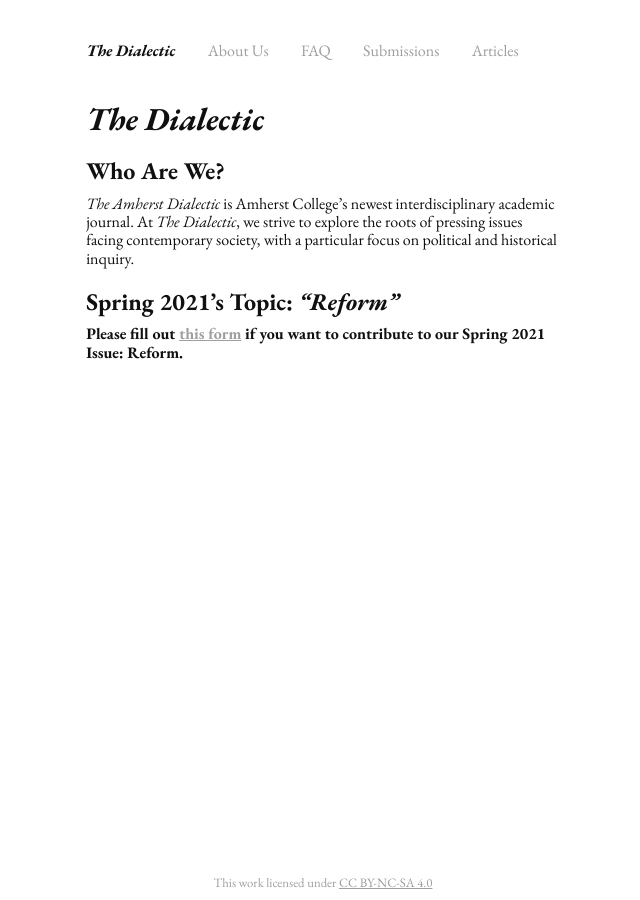
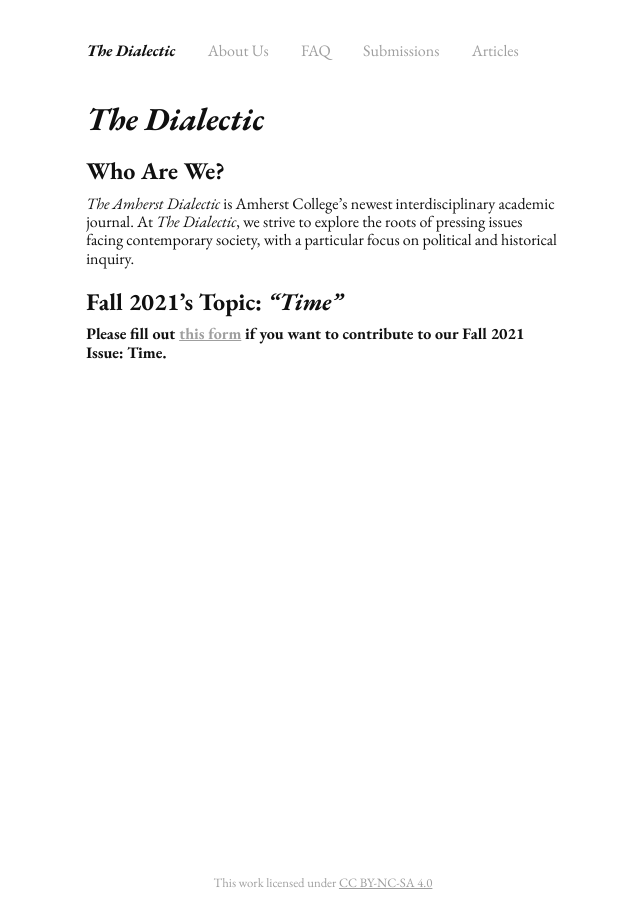
Before and after one commit to the-dialectic/amherstdialectic.com, a Jekyll site: the page built from index.md, in a window 1280 px wide. Shown: the whole page, without its empty margins (317-957 px from the left). Built offline with Jekyll 4.4.1, drawn with Linux system fonts in a browser that asks for light colours.

Commit message:
fall2021

```diff
--- a/index.md
+++ b/index.md
@@ -10,6 +10,6 @@ permalink: /
 
 _The Amherst Dialectic_ is Amherst College’s newest interdisciplinary academic journal. At _The Dialectic_, we strive to explore the roots of pressing issues facing contemporary society, with a particular focus on political and historical inquiry.
 
-## Spring 2021's Topic: _"Reform"_
+## Fall 2021's Topic: _"Time"_
 
-**Please fill out [this form](https://forms.gle/wc5y3YmSHiY9swBU7) if you want to contribute to our Spring 2021 Issue: Reform.**
+**Please fill out [this form](https://forms.gle/rnAUVarip9ekHTSGA) if you want to contribute to our Fall 2021 Issue: Time.**
```
